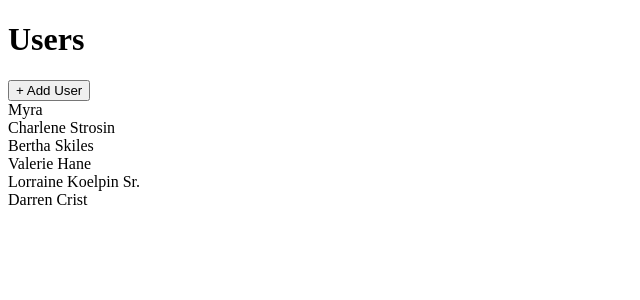
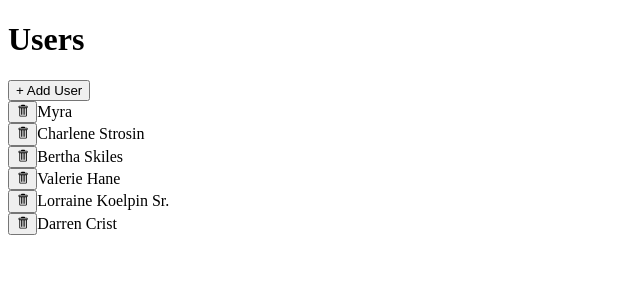
Before and after one commit to jakedusing/react-media, a React (Create React App) app: page / in a window 1280 px wide. Shown: the top 300 px of the page, without its empty margins (0-640 px from the left). Built offline with nearby package versions, Linux system fonts and the light colour scheme; data requests are answered from the project's data file.

Commit message:
start adding deleting a user

```diff
--- a/src/components/UsersListItem.js
+++ b/src/components/UsersListItem.js
@@ -1,7 +1,22 @@
+import { GoTrashcan } from "react-icons/go";
+import Button from "./Button";
+import { removeUser } from "../store";
+import { useThunk } from "../hooks/use-thunk";
+
 function UsersListItem({ user }) {
+  const [doRemoveUser, isLoading, error] = useThunk(removeUser);
+
+  const handleClick = () => {
+    doRemoveUser();
+  };
+
   return (
     <div className="mb-2 border rounded">
       <div className="flex p-2 justify-between items-center cursor-pointer">
+        <Button loading={isLoading} onClick={handleClick}>
+          <GoTrashcan />
+        </Button>
+        {error && <div>Error deleting user.</div>}
         {user.name}
       </div>
     </div>
```
